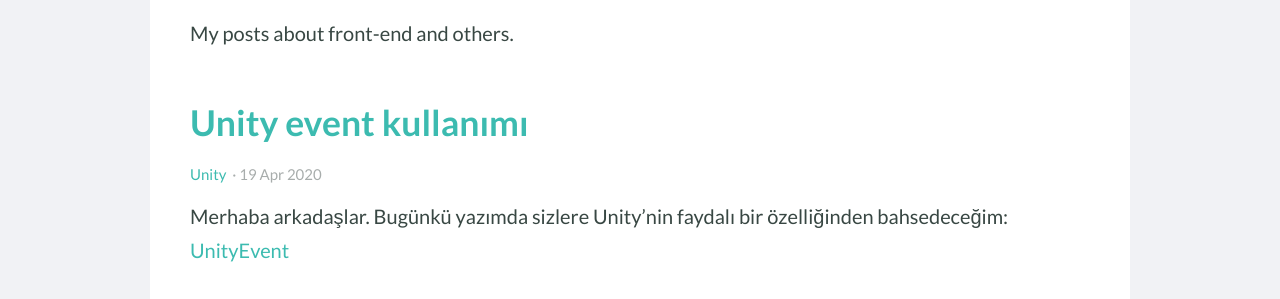
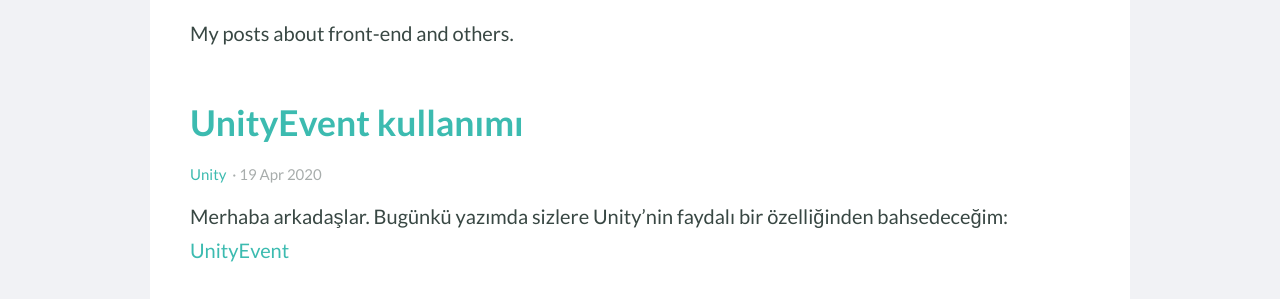
Before and after one commit to ozergul/ozergul.github.io, a Jekyll site: the page built from blog/index.html, in a window 1280 px wide. Shown: the part 209-508 px from the top of the page. Built offline with Jekyll 4.4.1, drawn with Linux system fonts in a browser that asks for light colours; the list of posts is cut into pages by our own code.

Commit message:
Update and rename 2020-04-19-unity-event-kullanimi.md to 2020-04-19-unityevent-kullanimi.md

```diff
--- a/_posts/2020-04-19-unity-event-kullanimi.md
+++ b/_posts/2020-04-19-unityevent-kullanimi.md
@@ -1,5 +1,5 @@
 ---
-title:  Unity event kullanımı
+title:  UnityEvent kullanımı
 categories:
 - Unity
 feature_image: "https://i.imgur.com/MjMhiZO.jpg"
```
